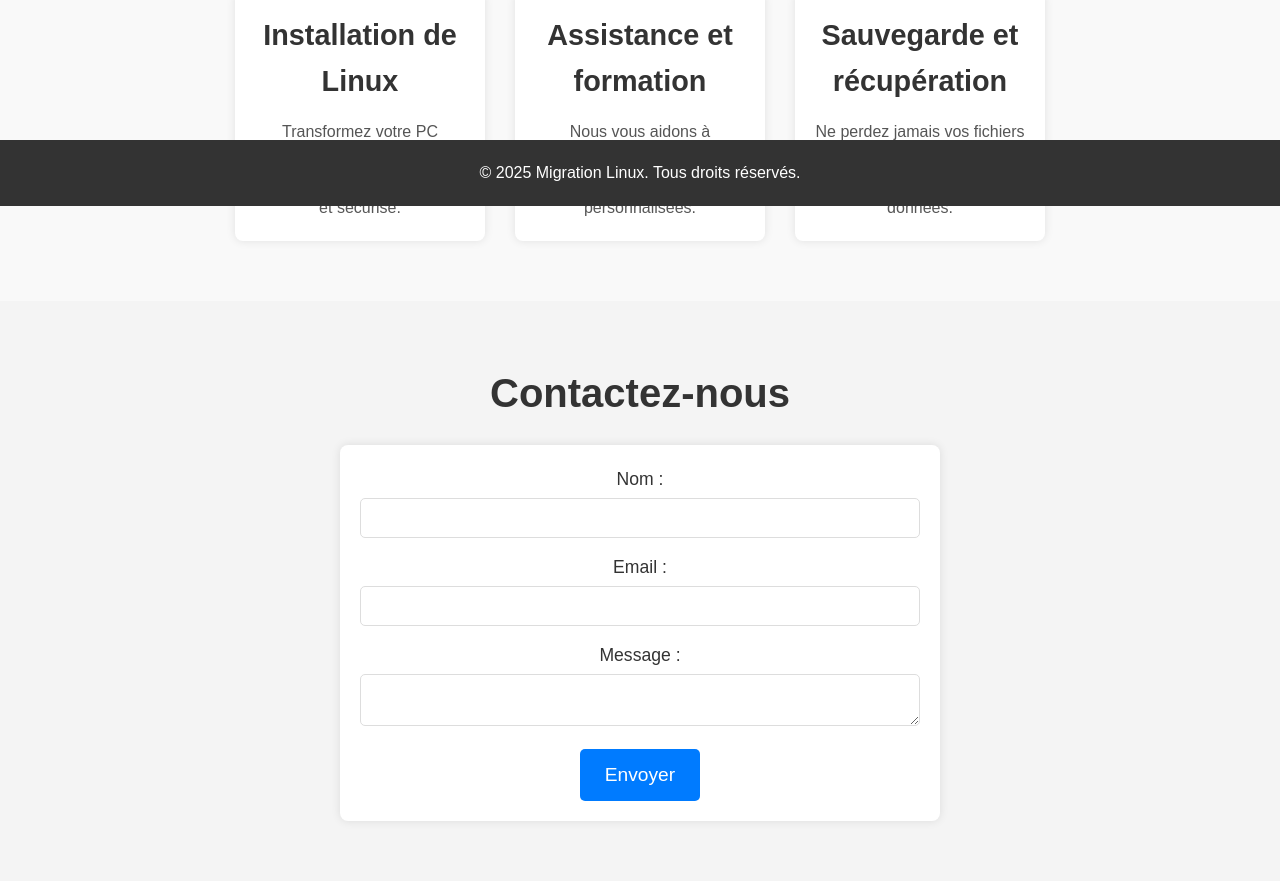
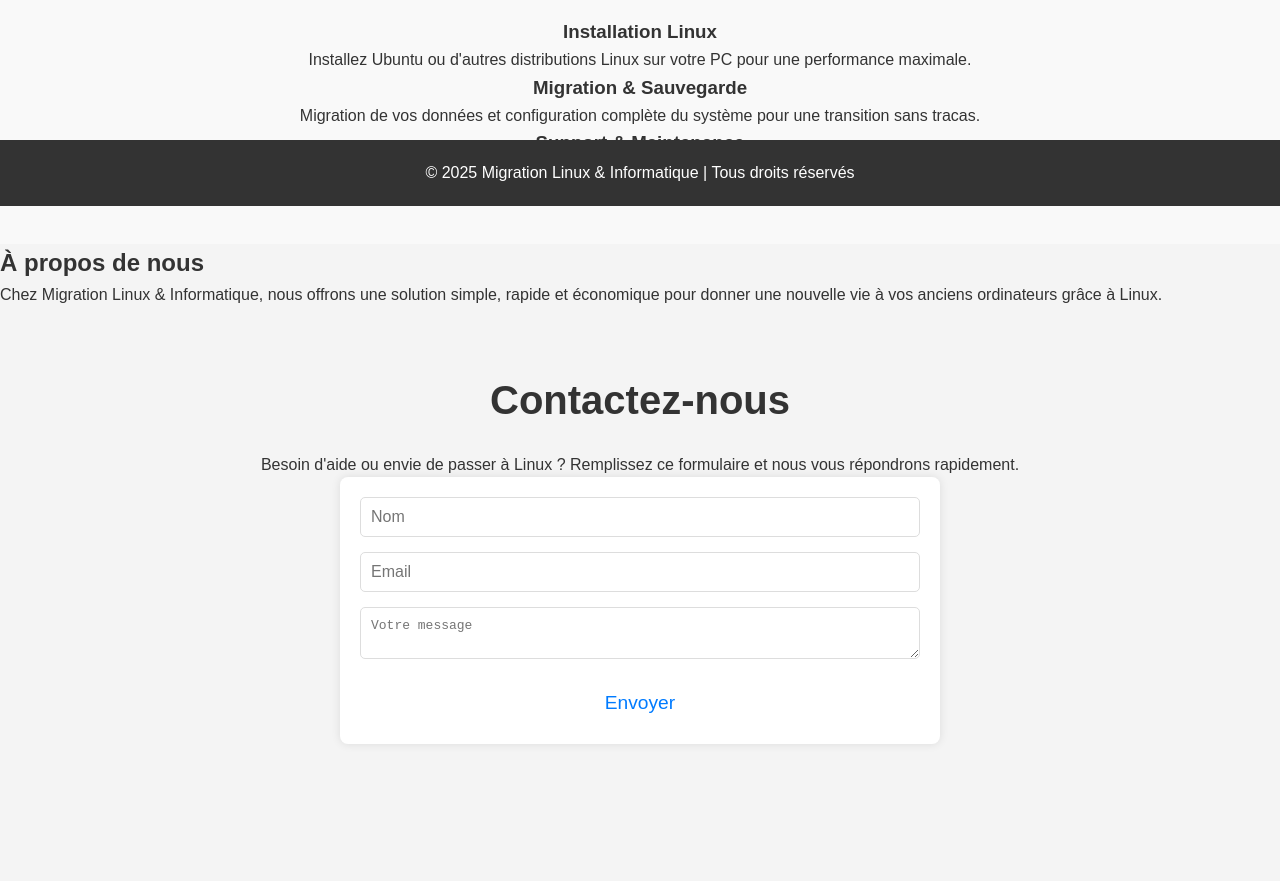
Before and after one commit to Clementinelelu/linux, a plain HTML site: page index.html in a window 1280 px wide. Shown: the part 594-1475 px from the top of the page. After the commit the page ends 1398 px from the top, so only its background shows below. Drawn offline with Linux system fonts and the light colour scheme.

Commit message:
Update index.html

```diff
--- a/index.html
+++ b/index.html
@@ -3,69 +3,64 @@
 <head>
     <meta charset="UTF-8">
     <meta name="viewport" content="width=device-width, initial-scale=1.0">
-    <meta name="description" content="Service de migration vers Linux pour prolonger la vie de votre PC.">
-    <title>Migration Linux - Service personnalisé</title>
+    <meta name="description" content="Migration Linux & Informatique - Donnez une nouvelle vie à votre PC avec Linux">
+    <title>Migration Linux & Informatique</title>
     <link rel="stylesheet" href="style.css">
 </head>
 <body>
-
-    <!-- Navigation -->
     <header>
         <nav>
+            <div class="logo">Migration Linux & Informatique</div>
             <ul>
-                <li><a href="#accueil">Accueil</a></li>
                 <li><a href="#services">Services</a></li>
+                <li><a href="#about">À propos</a></li>
                 <li><a href="#contact">Contact</a></li>
             </ul>
         </nav>
     </header>
 
-    <!-- Section d'Accueil -->
-    <section id="accueil" class="hero">
-        <h1>Bienvenue chez Migration Linux</h1>
-        <p>Prolongez la vie de votre PC avec une migration facile vers Linux</p>
-        <a href="#contact" class="cta-btn">Contactez-nous</a>
-    </section>
-
-    <!-- Section Services -->
-    <section id="services">
-        <h2>Nos Services</h2>
-        <div class="services-container">
-            <div class="service">
-                <h3>Installation de Linux</h3>
-                <p>Transformez votre PC obsolète en une machine moderne avec Linux, rapide et sécurisé.</p>
-            </div>
-            <div class="service">
-                <h3>Assistance et formation</h3>
-                <p>Nous vous aidons à apprendre à utiliser Linux avec des formations personnalisées.</p>
-            </div>
-            <div class="service">
-                <h3>Sauvegarde et récupération</h3>
-                <p>Ne perdez jamais vos fichiers ! Nous vous aidons à sauvegarder et transférer vos données.</p>
-            </div>
+    <section class="hero">
+        <div class="hero-content">
+            <h1>Donnez une seconde vie à votre PC</h1>
+            <p>Passer à Linux et redécouvrez la performance de votre ordinateur.</p>
+            <a href="#contact" class="cta-btn">Contactez-nous</a>
         </div>
     </section>
 
-    <!-- Section Contact -->
-    <section id="contact">
+    <section id="services" class="services">
+        <h2>Nos Services</h2>
+        <div class="service-card">
+            <h3>Installation Linux</h3>
+            <p>Installez Ubuntu ou d'autres distributions Linux sur votre PC pour une performance maximale.</p>
+        </div>
+        <div class="service-card">
+            <h3>Migration & Sauvegarde</h3>
+            <p>Migration de vos données et configuration complète du système pour une transition sans tracas.</p>
+        </div>
+        <div class="service-card">
+            <h3>Support & Maintenance</h3>
+            <p>Assistance continue pour vous garantir un système stable et sécurisé.</p>
+        </div>
+    </section>
+
+    <section id="about" class="about">
+        <h2>À propos de nous</h2>
+        <p>Chez Migration Linux & Informatique, nous offrons une solution simple, rapide et économique pour donner une nouvelle vie à vos anciens ordinateurs grâce à Linux.</p>
+    </section>
+
+    <section id="contact" class="contact">
         <h2>Contactez-nous</h2>
-        <form id="contactForm">
-            <label for="name">Nom :</label>
-            <input type="text" id="name" name="name" required>
-
-            <label for="email">Email :</label>
-            <input type="email" id="email" name="email" required>
-
-            <label for="message">Message :</label>
-            <textarea id="message" name="message" required></textarea>
-
-            <button type="submit" id="submitBtn">Envoyer</button>
+        <p>Besoin d'aide ou envie de passer à Linux ? Remplissez ce formulaire et nous vous répondrons rapidement.</p>
+        <form action="#" method="POST">
+            <input type="text" name="name" placeholder="Nom" required>
+            <input type="email" name="email" placeholder="Email" required>
+            <textarea name="message" placeholder="Votre message" required></textarea>
+            <button type="submit" class="cta-btn">Envoyer</button>
         </form>
-        <div id="responseMessage"></div>
     </section>
 
     <footer>
-        <p>&copy; 2025 Migration Linux. Tous droits réservés.</p>
+        <p>&copy; 2025 Migration Linux & Informatique | Tous droits réservés</p>
     </footer>
 
     <script src="script.js"></script>
```
